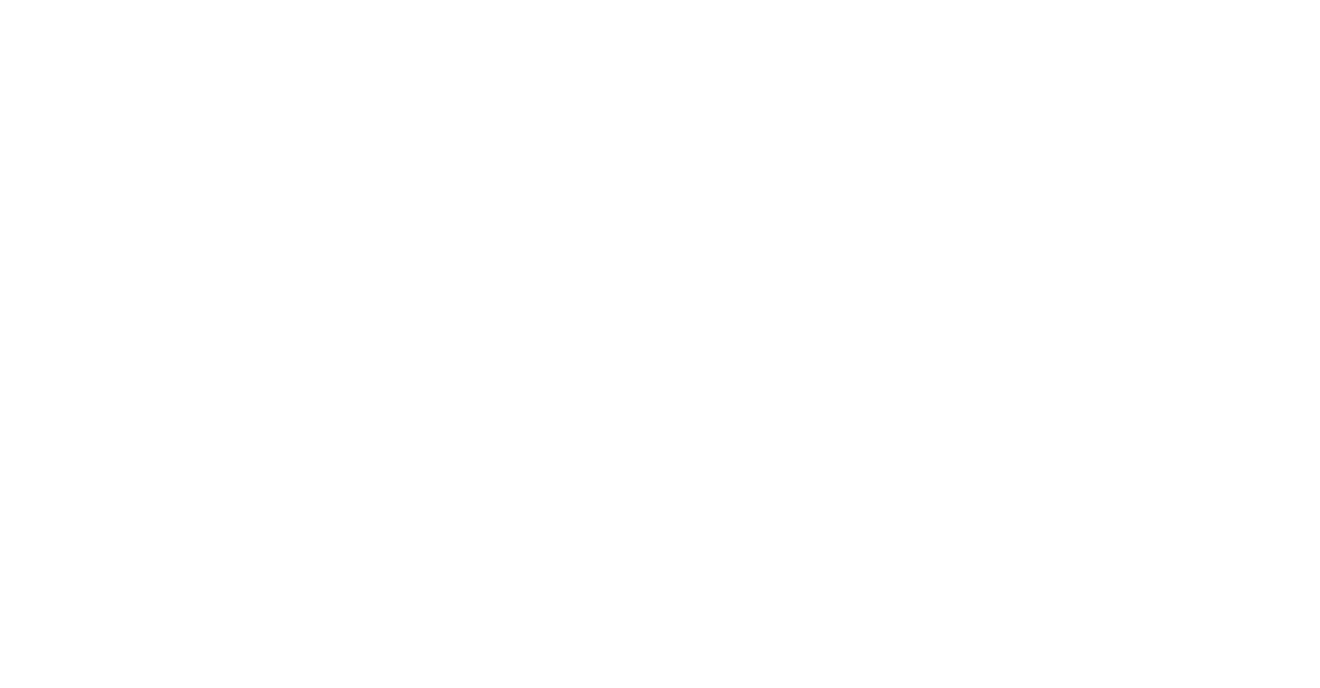
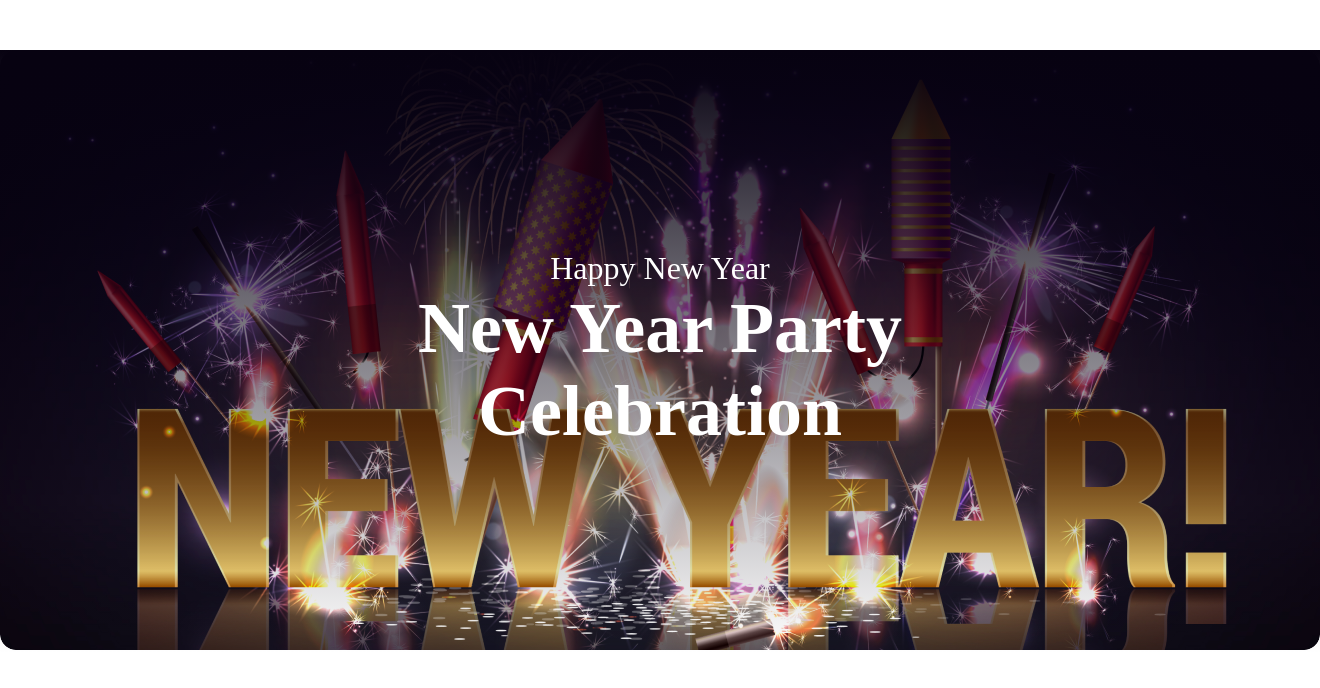
Before and after one commit to kawser2917/Happy-New-Year, a plain HTML site: page index.html in a window 1280 px wide. Shown: the whole page, 1320 px wide, since content can reach past the window. Drawn offline with Linux system fonts and the light colour scheme.

Commit message:
Header section done

```diff
--- a/index.html
+++ b/index.html
@@ -4,8 +4,26 @@
     <meta charset="UTF-8">
     <meta name="viewport" content="width=device-width, initial-scale=1.0">
     <title>Happy New Year</title>
+    <link rel="stylesheet" href="style/style.css">
+
+    <!-- Font Family -->
+    <link rel="preconnect" href="https://fonts.googleapis.com">
+    <link rel="preconnect" href="https://fonts.gstatic.com" crossorigin>
+    <link href="https://fonts.googleapis.com/css2?family=Merriweather:ital,wght@0,300;0,400;0,700;0,900;1,300;1,400;1,700;1,900&display=swap" rel="stylesheet">
 </head>
 <body>
+    <header>
+        <div class="banner">
+            <h3 class="banner-title">Happy New Year</h3>
+            <h1 class="banner-description">New Year Party Celebration</h1>
+        </div>
+    </header>
+    <main>
+
+    </main>
+    <footer>
+
+    </footer>
 
 </body>
 </html>
--- a/style/style.css
+++ b/style/style.css
@@ -0,0 +1,40 @@
+* {
+    margin: 0;
+    padding: 0;
+}
+
+.body {
+    margin: 50px 130px;
+    font-family: "Merriweather", serif;
+}
+
+/* Header section design */
+header {
+    width: 1320px;
+    height: 600px;
+    margin: 50px auto;
+    border-radius: 16px;
+    background: url("../Images/Banner.png");
+    background-repeat: no-repeat;
+
+}
+
+.banner {
+    padding: 200px 300px;
+    background: linear-gradient(180deg, #070211 0%, rgba(7, 2, 17, 0.00) 100%);
+}
+
+.banner-title {
+    color: #FFF;
+    text-align: center;
+    font-size: 32px;
+    font-weight: 400;
+}
+
+.banner-description {
+    color: #FFF;
+    text-align: center;
+    font-size: 72px;
+    font-weight: 900;
+
+}
```
Also changed, not shown: Images/Banner.png (renamed from Images/Banner Image.png).
